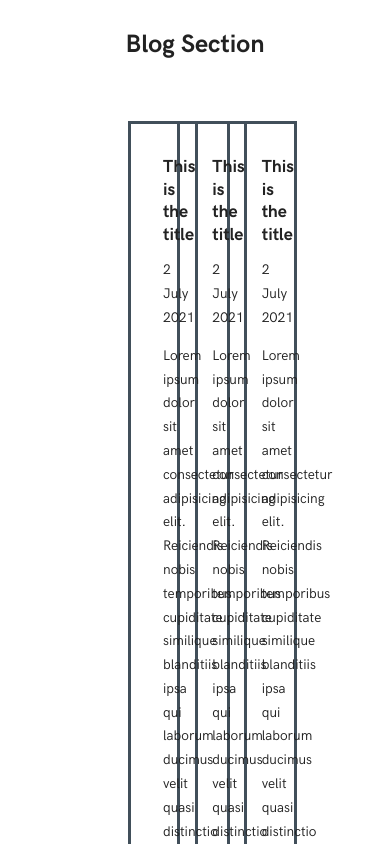
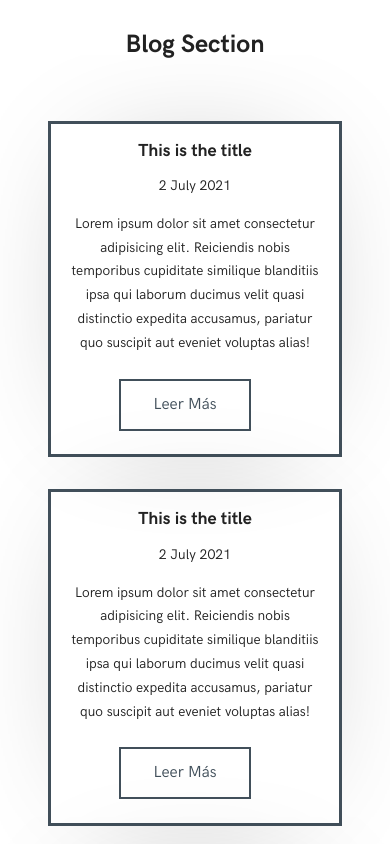
Before and after one commit to DarkAstaroth/mninahuanca_GatsbyBlog, a Gatsby site: page / in a window 390 px wide. Shown: the part 2740-3584 px from the top of the page. Built offline with nearby package versions, Linux system fonts and the light colour scheme; Gatsby itself is replaced by a stand-in of ours.

Commit message:
agregando ajustes responsive a la seccion del blog

```diff
--- a/src/sass/pages/_index.scss
+++ b/src/sass/pages/_index.scss
@@ -1,37 +1,36 @@
-.profile{
+.profile {
   border-radius: 50%;
   width: 120px;
   height: 120px;
 }
-.skills{
-
+.skills {
   display: inline-block;
   column-count: 3;
   column-gap: 100px;
 
-    @include respond(phone){
+  @include respond(phone) {
     column-count: 1;
     column-gap: 0;
   }
 
-    &-item{
+  &-item {
     border: 3px solid black;
     border-radius: 3px;
     padding: 1rem 2rem;
-        transition: all .2s;
+    transition: all 0.2s;
 
-        &:hover{
+    &:hover {
       background-color: $color-primary-light;
       color: white;
     }
 
-        &:not(:last-child){
+    &:not(:last-child) {
       margin-bottom: 30px;
     }
   }
 }
 
-.portafolio{
+.portafolio {
   display: inline-block;
   column-count: 2;
   column-gap: 100px;
@@ -41,19 +40,37 @@
   margin: 0 auto;
   width: 30rem;
   border-radius: 5px;
-    box-shadow: 1px -2px 127px -51px rgba(0,0,0,0.53);
+  box-shadow: 1px -2px 127px -51px rgba(0, 0, 0, 0.53);
   margin-bottom: 2rem;
 }
 
-.posts{
+.posts {
   column-count: 3;
   padding: 0 5rem;
   margin-bottom: 6rem;
+
+  @include respond(phone) {
+    column-count: 1;
+    column-gap: 0;
+    padding: 0;
   }
 
-.BlogCard{
+  @include respond(tab-port) {
+    column-count: 1;
+  }
+}
+
+.BlogCard {
   border: 3px solid $navy;
   padding: 2rem;
-    box-shadow: 1px -2px 127px -51px rgba(0,0,0,0.3);
+  box-shadow: 1px -2px 127px -51px rgba(0, 0, 0, 0.3);
 
+  @include respond(phone){
+   margin-bottom: 1rem;
+   padding: 1rem;
 }
+
+@include respond(tab-port) {
+    margin-bottom: 2rem;
+  }
+}
```
Also changed, not shown: src/css/styles.css. Lines whose indentation alone changed are shown as unchanged.
